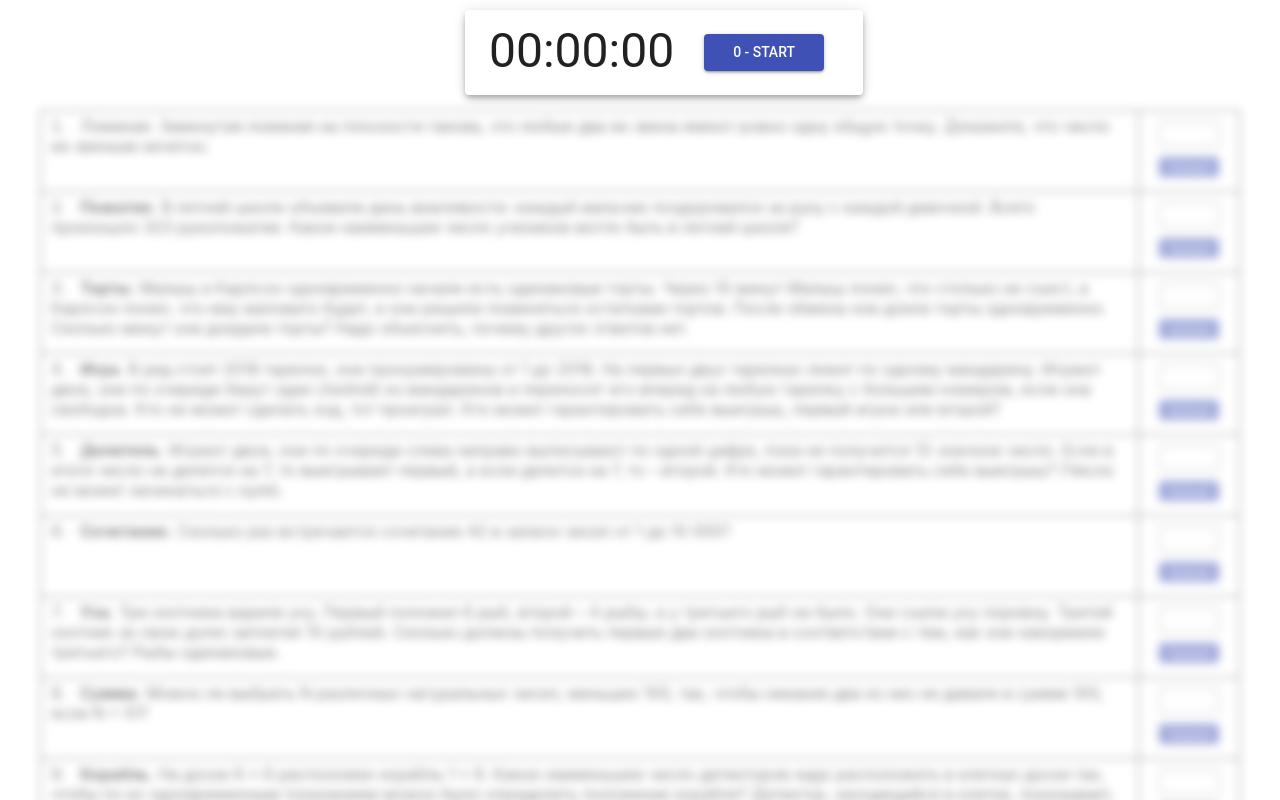
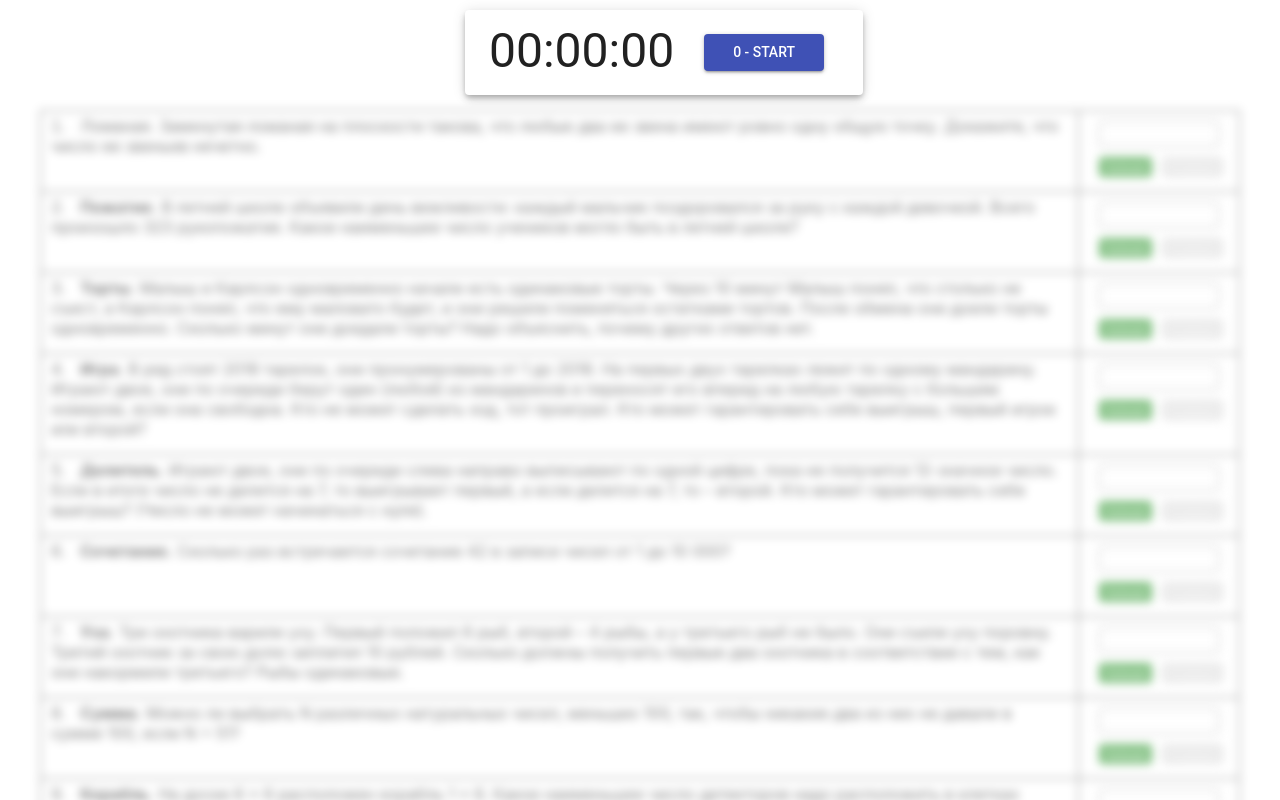
Before and after one commit to pofigizm/sch2, a React (Create React App) app: page / in a window 1280 px wide. Both pictures are taken after a click on the button "Новое". Shown: the top 800 px of the page. Built offline with nearby package versions, Linux system fonts and the light colour scheme.

Commit message:
show fixes

```diff
--- a/package.json
+++ b/package.json
@@ -1,6 +1,6 @@
 {
   "name": "sch2",
-  "version": "0.2.0",
+  "version": "0.3.0",
   "private": true,
   "dependencies": {
     "@material-ui/core": "3.9.3",
--- a/src/App.js
+++ b/src/App.js
@@ -23,12 +23,14 @@ const shuffle = arr => {
 
 const generate = tasks => {
   const all = Object.values(tasks)
+  const hard = all.filter(t => t.hard && !t.solved && !t.problem)
 
-  return shuffle(all.filter(t => t.hard && !t.solved)).slice(0, 10)
+  return shuffle(hard).slice(0, 10)
 }
 
 class App extends React.PureComponent {
   state = {
+    version: 1,
     ...(read() || tasksData),
     current: null,
   }
@@ -41,10 +43,11 @@ class App extends React.PureComponent {
 
         { current && (
           <Trial
-            id={current.id}
-            tasks={current.tasks}
+            current={current}
             onSolved={this.handleSolve}
+            onProblem={this.handleProblem}
             onFinish={this.handleFinish}
+            onHide={this.handleHide}
           />
         ) }
 
@@ -52,7 +55,7 @@ class App extends React.PureComponent {
           <div>
             <ul>
               { (this.state.trials || []).map(trial => (
-                <li key={trial.id}>
+                <li key={trial.id} onClick={() => this.handleShow(trial)} >
                   {trial.id}: {(new Date(trial.ts)).toString()}
                 </li>
               )) }
@@ -63,6 +66,18 @@ class App extends React.PureComponent {
 
       </div>
     )
+  }
+
+  handleShow = (trial) => {
+    this.setState({
+      current: trial,
+    })
+  }
+
+  handleHide = () => {
+    this.setState({
+      current: null,
+    })
   }
 
   handleSolve = (ix) => {
@@ -85,6 +100,28 @@ class App extends React.PureComponent {
         ...current,
         tasks: next,
       },
+    })
+  }
+
+  handleProblem = (id) => {
+    const { current, tasks } = this.state
+
+    this.setState({
+      tasks: {
+        ...tasks,
+        [id]: {
+          ...tasks[id],
+          problem: true,
+        },
+      },
+    }, () => {
+      const next = current.tasks.map(t => this.state.tasks[t.id])
+      this.setState({
+        current: {
+          ...current,
+          tasks: next,
+        },
+      })
     })
   }
 
--- a/src/Buttons.js
+++ b/src/Buttons.js
@@ -32,7 +32,7 @@ function Buttons({
         onClick={() => onPress('s')}
         className={classes.button}
       >
-        {stage} - {stage ? 'next' : 'start'}
+        {stage} - { stage === 0 ? 'start' : (stage === 3 ? 'close' : 'next') }
       </Button>
 		</div>
 	)
--- a/src/Tasks.css
+++ b/src/Tasks.css
@@ -13,7 +13,7 @@
 .tasks > li {
   list-style-position: inside;
   border-bottom: 1px solid black;
-  padding: 5px 115px 15px 10px;
+  padding: 5px 175px 15px 10px;
   min-height: 60px;
   position: relative;
 }
@@ -33,7 +33,7 @@
   top: 0;
   bottom: 0;
   right: 0;
-  width: 100px;
+  width: 160px;
   border-left: 1px solid black;
 }
 
@@ -42,16 +42,29 @@
   height: 20px;
 }
 
-.tasks > li > .input > button {
+.tasks .buttons {
+  display: flex;
   margin: 10px 20px 0;
+}
+
+.tasks .buttons > button {
+  margin-right: 10px;
   height: 20px;
-  background-color: #3f51b5;
+  background-color: lightgray;
   color: white;
   border: none;
   border-radius: 3px;
   cursor: pointer;
 }
 
-.tasks > li > .input > button:focus {
+.tasks .buttons > button.green {
+  background-color: green;
+}
+
+.tasks .buttons > button.red {
+  background-color: red;
+}
+
+.tasks .buttons > button:focus {
   outline: 0;
 }
--- a/src/Tasks.js
+++ b/src/Tasks.js
@@ -12,21 +12,36 @@ class Tasks extends React.PureComponent {
           .map(task => (
           <li key={task.id}>
             <span dangerouslySetInnerHTML={{ __html: task.content }} />
-            { this.renderInput(task.id) }
+            { this.renderInput(task.id, task.problem) }
           </li>
         )) }
       </ol>
     )
   }
 
-  renderInput(id) {
-    const { answers, onSolved, onAnswer } = this.props
+  renderInput(id, problem) {
+    const { stage, answers, onSolved, onProblem, onAnswer } = this.props
     const current = answers[id] || ''
 
     return (
       <div className="input">
         <input value={ current } onChange={ (ev) => onAnswer(id, ev.target.value) } />
-        <button onClick={ () => onSolved(id) }>Solved</button>
+        <div className="buttons" >
+          <button
+            className={stage === 3 ? '' : 'green'}
+            disabled={stage === 3}
+            onClick={ () => onSolved(id) }
+          >
+            Solved
+          </button>
+          <button
+            className={(stage < 2 || problem) ? '' : 'red'}
+            disabled={(stage < 2 || problem)}
+            onClick={ () => onProblem(id) }
+          >
+            Problem
+          </button>
+        </div>
       </div>
     )
   }
--- a/src/Timer.js
+++ b/src/Timer.js
@@ -37,11 +37,12 @@ class Timer extends React.Component {
 		super(props)
 
 		this.state = {
-			sec: 0
+			sec: props.sec || 0,
 		}
 
 		this.timer = window.setInterval(() => {
-			if (this.props.stage) {
+      const { stage } = this.props
+			if (stage > 0 && stage < 3) {
 				const sec = this.state.sec + 1
 				this.setState({ sec })
 			}
@@ -66,19 +67,24 @@ class Timer extends React.Component {
 					>
 						{humanTime(sec)}
 					</Typography>
-					<Buttons
-						stage={stage}
-						onPress={this.handleButton}
-					/>
+          <Buttons
+            stage={stage}
+            onPress={this.handleButton}
+          />
 				</Paper>
 			</div>
 		)
 	}
 
 	handleButton = () => {
-    const { onNextStage } = this.props;
+    const { stage, onNextStage, onClose } = this.props;
 
-    onNextStage(humanTime(this.state.sec))
+    if (stage === 3) {
+      onClose()
+      return
+    }
+
+    onNextStage(humanTime(this.state.sec), this.state.sec)
 	}
 }
 
--- a/src/Trial.js
+++ b/src/Trial.js
@@ -13,32 +13,41 @@ class Try extends React.PureComponent {
       timeHard: 0,
 
       stage: 0,
+
+      ...props.current,
     }
   }
 
   render() {
+    const { sec, stage, answers } = this.state
+    const { tasks } = this.props.current
+
     return (
       <div className="try">
         <Timer
-          stage={this.state.stage}
+          sec={sec}
+          stage={stage}
           onNextStage={this.handleNextStage}
+          onClose={this.handleClose}
         />
         <Tasks
-          stage={this.state.stage}
-          tasks={this.props.tasks}
-          answers={this.state.answers}
+          stage={stage}
+          tasks={tasks}
+          answers={answers}
           onSolved={this.handleSolved}
+          onProblem={this.handleProblem}
           onAnswer={this.handleAnswer}
         />
       </div>
     )
   }
 
-  handleNextStage = (time) => {
+  handleNextStage = (time, sec) => {
     const { stage } = this.state
 
     if (stage === 0) {
       this.setState({
+        sec,
         stage: 1,
       })
       return
@@ -46,6 +55,7 @@ class Try extends React.PureComponent {
 
     if (stage === 1) {
       this.setState({
+        sec,
         stage: 2,
         timeSimple: time,
       })
@@ -53,26 +63,42 @@ class Try extends React.PureComponent {
     }
 
     this.setState({
+      sec,
+      stage: 3,
       timeHard: time,
     }, () => {
       this.props.onFinish({
-        id: this.props.id,
         ...this.state
       })
     })
   }
 
+  handleClose = () => {
+    const { onHide } = this.props
+    onHide()
+  }
+
   handleSolved = (id) => {
-    const { tasks, onSolved } = this.props
+    const { current, onSolved } = this.props
+    const { tasks } = current
+
     const ix = tasks.findIndex(t => t.id === id)
 
     onSolved(ix)
   }
 
+  handleProblem = (id) => {
+    const { onProblem } = this.props
+
+    onProblem(id)
+  }
+
   handleAnswer = (id, value) => {
+    const { answers } = this.state
+
     this.setState({
       answers: {
-        ...this.state.answers,
+        ...answers,
         [id]: value,
       }
     })
```
Also changed, not shown: 1 other file (tests, documents, lock files or other folders).
